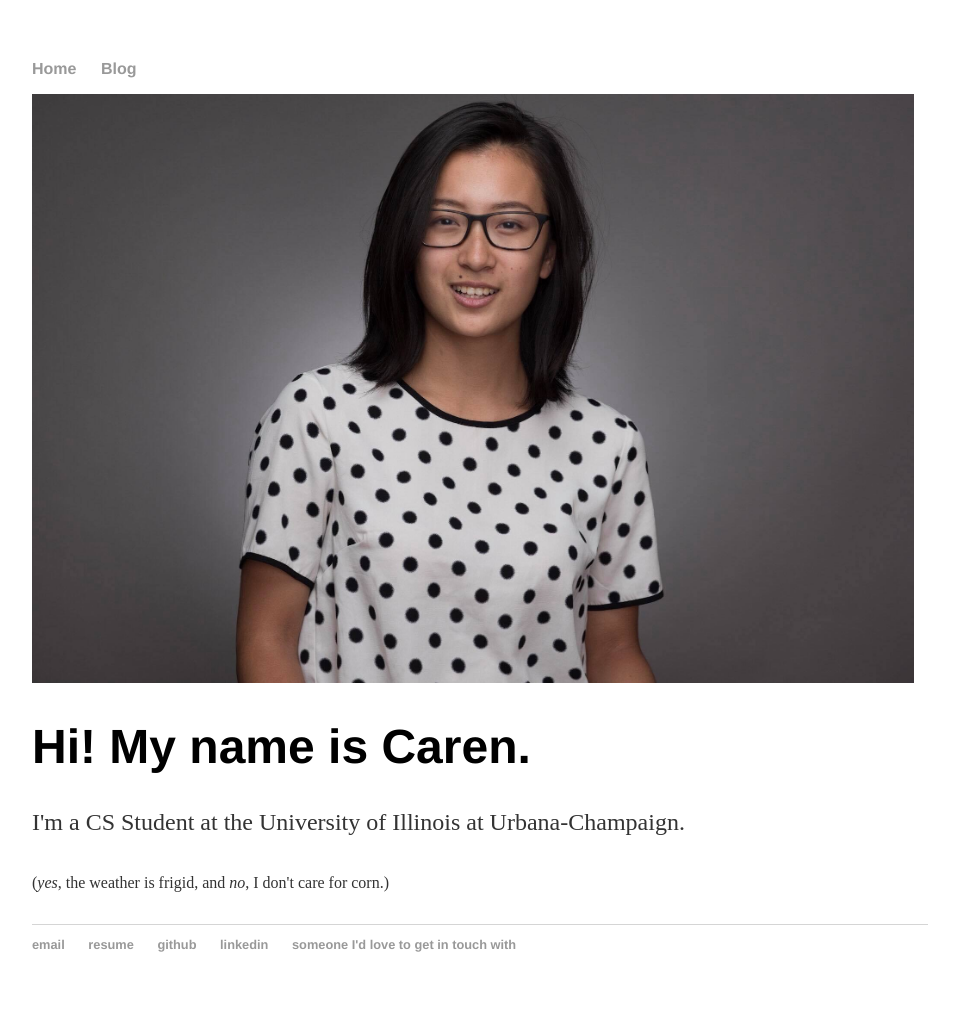
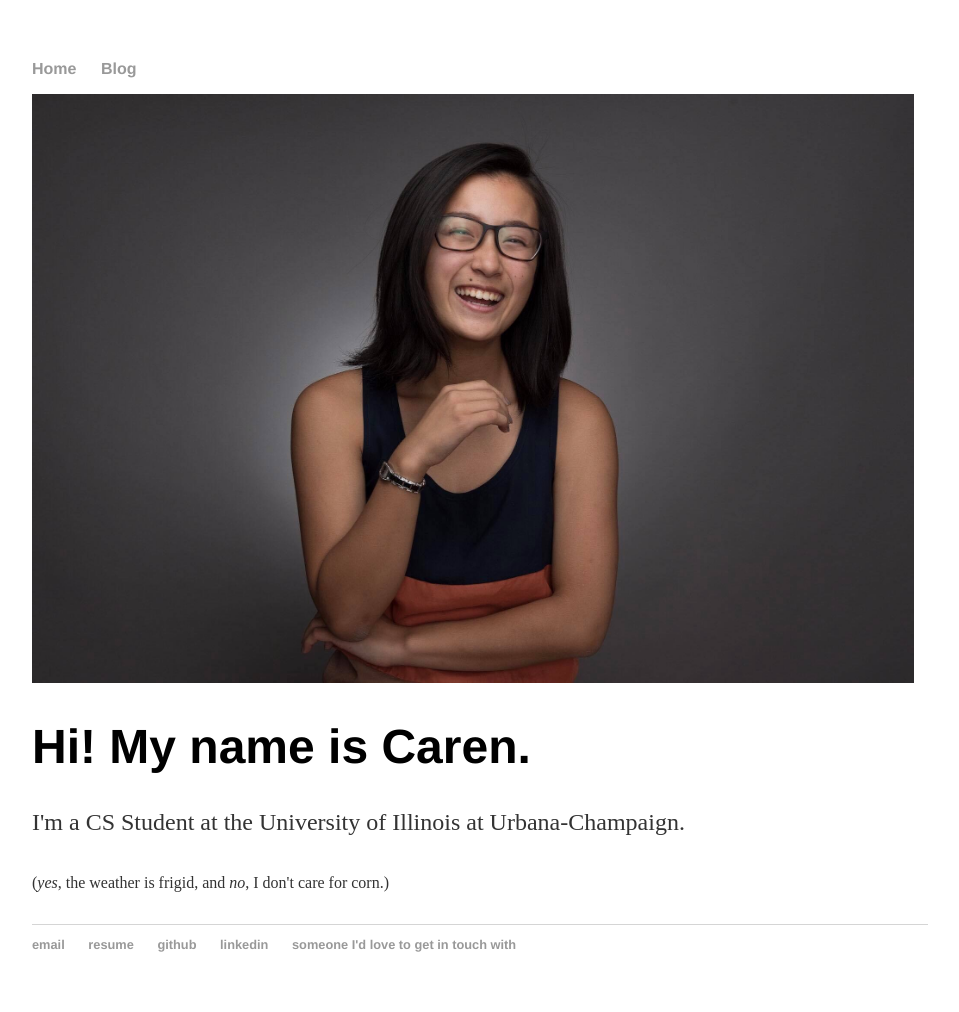
Before and after one commit to czeng07/czeng07.github.io, a Jekyll site: the page built from index.html, in a window 1280 px wide. Shown: the whole page, without its empty margins (160-1119 px from the left). Built offline with Jekyll 4.4.1, drawn with Linux system fonts in a browser that asks for light colours.

Commit message:
Update index.html

```diff
--- a/index.html
+++ b/index.html
@@ -3,7 +3,7 @@ layout: default
 title: Caren
 ---
 <div class="blurb">
-	<img src="Profile.jpg" alt="A picture of me should show up. My deepest apologies that it doesn't." style="width:882px;height:589px;">
+	<img src="Profile2.jpg" alt="A picture of me should show up. My deepest apologies that it doesn't." style="width:882px;height:589px;">
 	<h1>Hi! My name is Caren.</h1>
 	<p> I'm a CS Student at the University of Illinois at Urbana-Champaign. </p>
 	<p> <font size = "3">(<i>yes</i>, the weather is frigid, and <i>no</i>, I don't care for corn.)</font></p>
```
